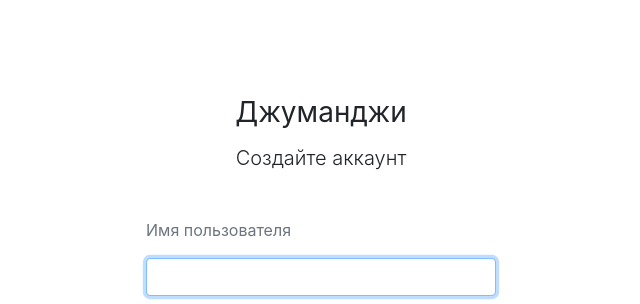
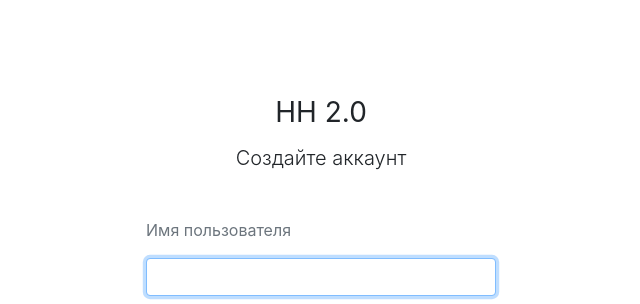
Before and after one commit to Lokamp/developer_hunter, a Django app: page /registration_company/ in a window 1280 px wide. Shown: the part 72-376 px from the top of the page, without its empty margins (319-959 px from the left). Run offline with Django 3.2, Linux system fonts and the light colour scheme; some libraries are stand-ins or nearby versions.

Commit message:
change h1 name

```diff
--- a/templates/register_company.html
+++ b/templates/register_company.html
@@ -6,7 +6,7 @@
         <form class="form-signin pt-5" method="post">
         {% csrf_token %}
           <div class="text-center mt-5 b-1">
-            <h1 class="h3 mb-3 font-weight-normal">Джуманджи</h1>
+            <h1 class="h3 mb-3 font-weight-normal">HH 2.0</h1>
             <p class="h5 font-weight-light">Создайте аккаунт</p>
           </div>
 
--- a/templates/registration/login.html
+++ b/templates/registration/login.html
@@ -6,7 +6,7 @@
       <form class="form-signin pt-5" method="post">
         {% csrf_token %}
           <div class="text-center mt-5 b-1">
-            <h1 class="h3 mb-3 font-weight-normal">Джуманджи</h1>
+            <h1 class="h3 mb-3 font-weight-normal">HH 2.0</h1>
             <p class="h5 font-weight-light">Вход</p>
           </div>
           <label class="mb-2 text-dark" for="vacancySalaryMin">Имя пользователя</label>
```
